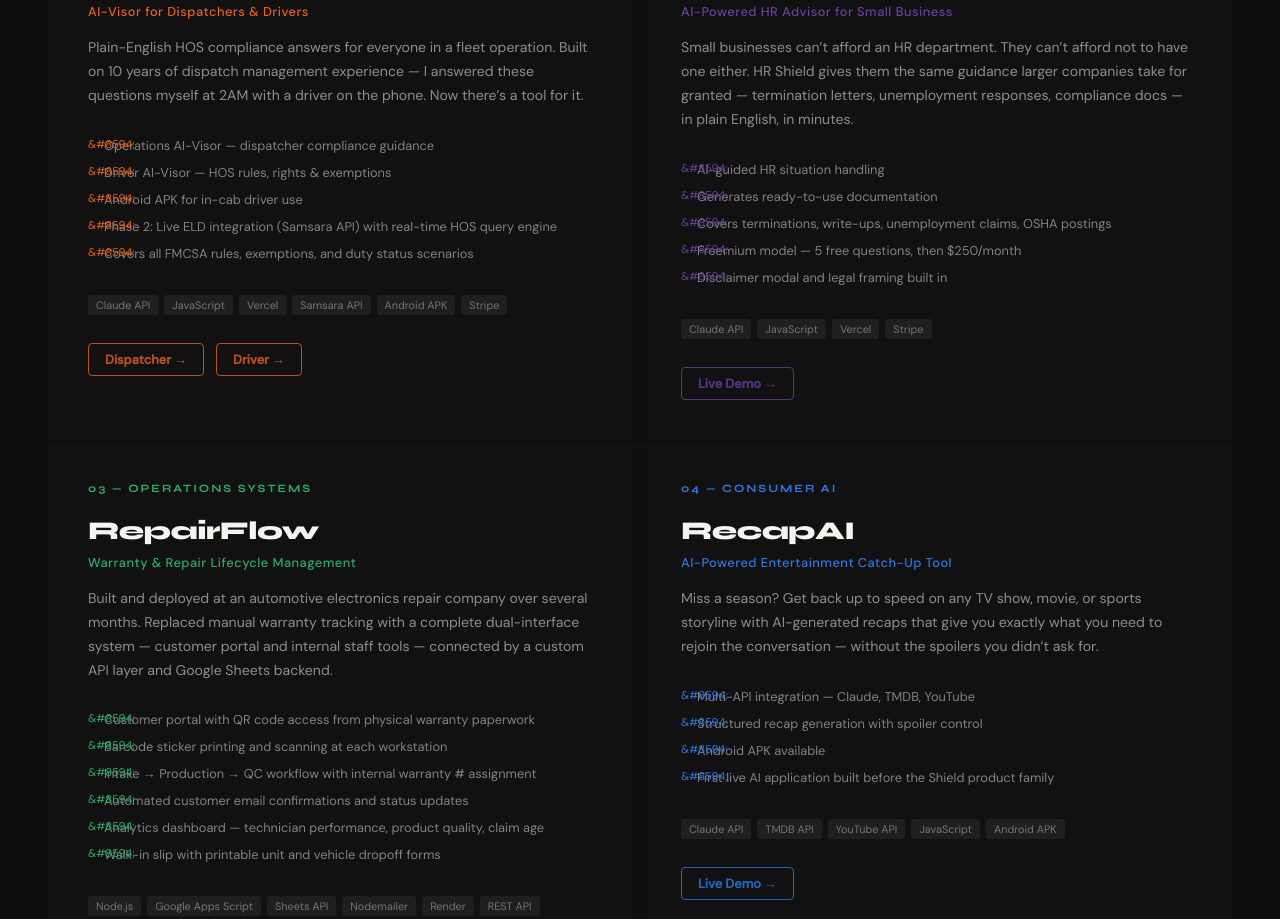
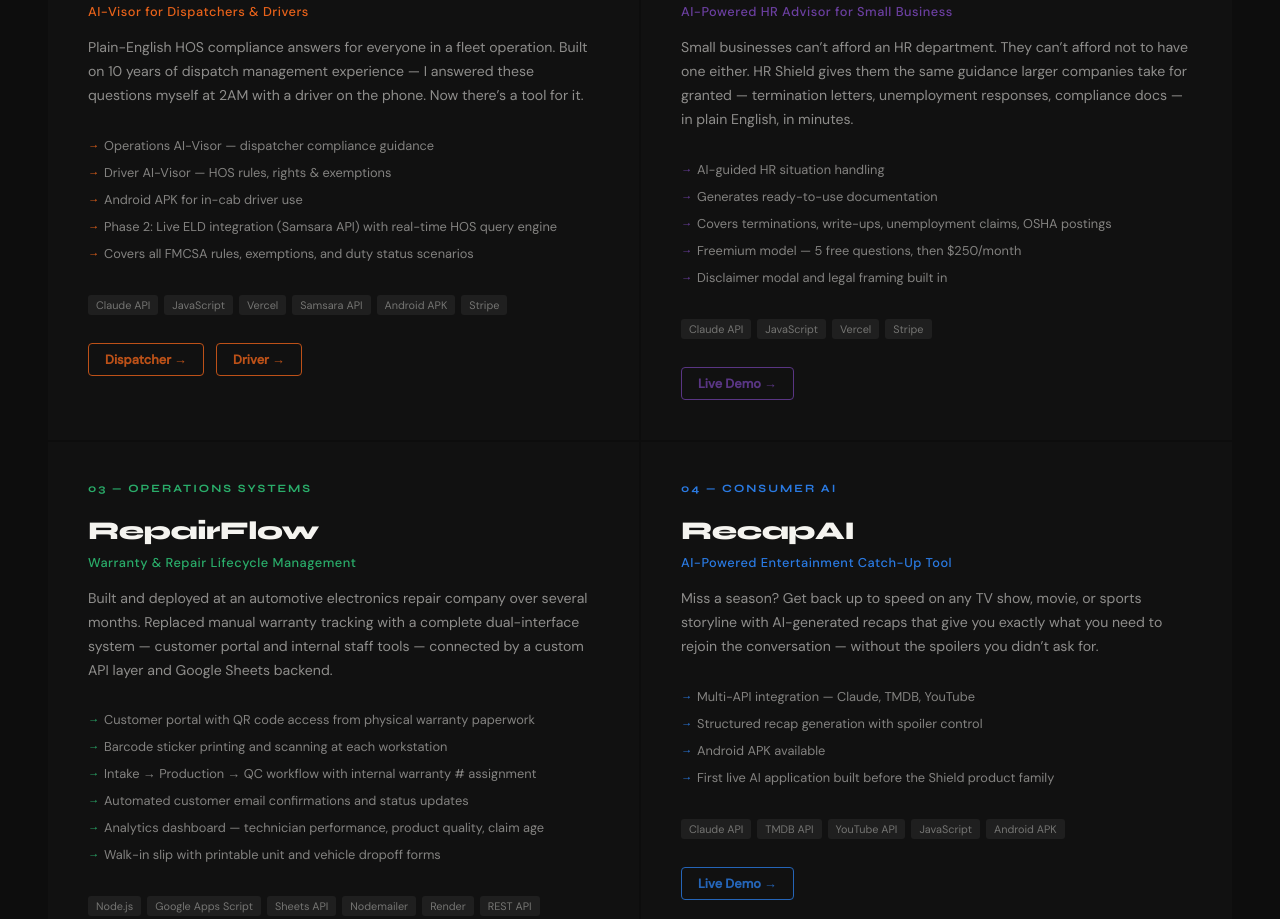
Before and after one commit to jwrobertson1/jesse-robertson-portfolio., a plain HTML site: page index.html in a window 1280 px wide. Shown: the part 2011-2930 px from the top of the page. Drawn offline with Linux system fonts and the light colour scheme.

Commit message:
Fix bullet arrow rendering

```diff
--- a/index.html
+++ b/index.html
@@ -67,7 +67,7 @@
     .project-desc { font-size: 0.88rem; line-height: 1.7; color: rgba(245,244,240,0.55); margin-bottom: 24px; }
     .project-features { list-style: none; margin-bottom: 28px; }
     .project-features li { font-size: 0.8rem; color: rgba(245,244,240,0.5); padding: 5px 0 5px 16px; position: relative; }
-    .project-features li::before { content: "&#8594;"; position: absolute; left: 0; color: var(--accent); font-size: 0.7rem; }
+    .project-features li::before { content: "\2192"; position: absolute; left: 0; color: var(--accent); font-size: 0.7rem; }
     .project-stack { display: flex; flex-wrap: wrap; gap: 6px; margin-bottom: 28px; }
     .stack-tag { font-size: 0.68rem; padding: 3px 8px; border-radius: 3px; background: rgba(245,244,240,0.06); color: rgba(245,244,240,0.4); }
     .project-links { display: flex; gap: 12px; }
```
